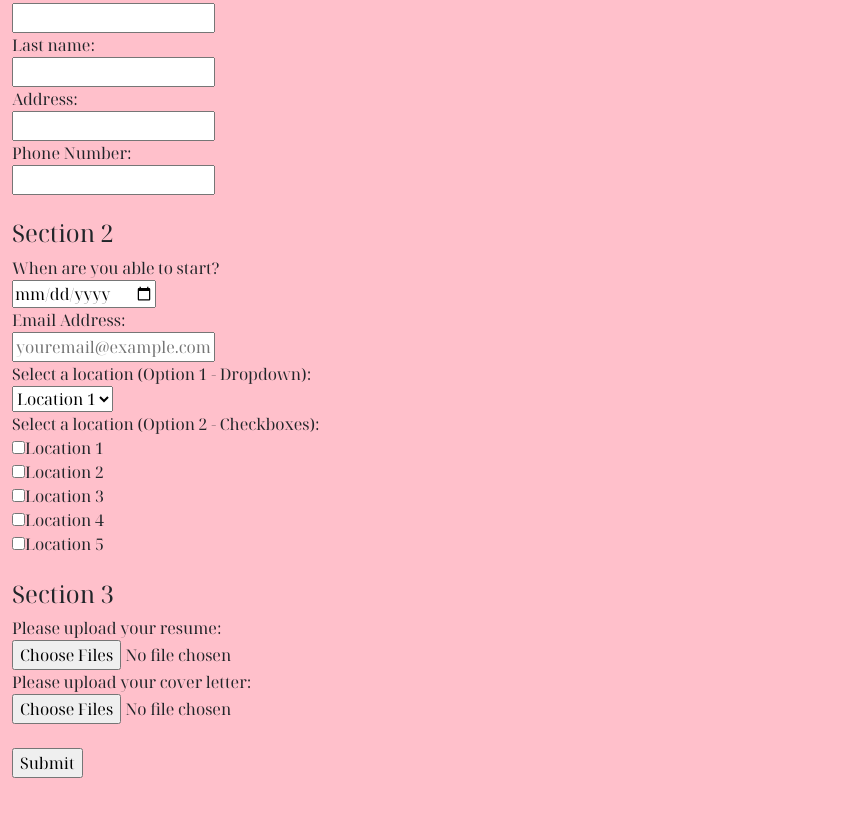
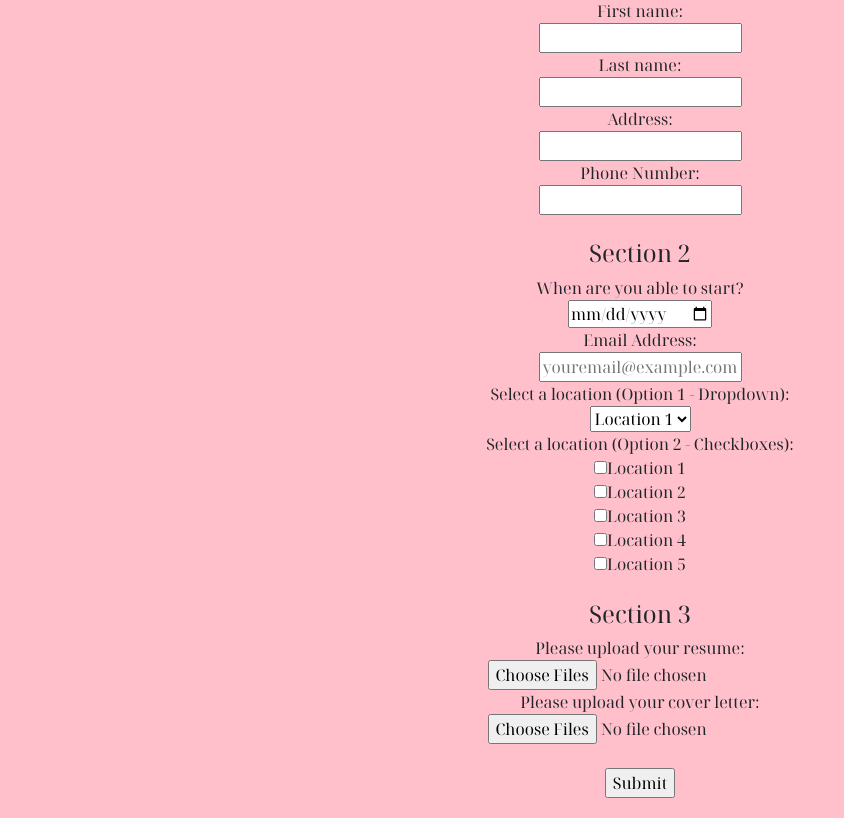
Before and after one commit to lesleec92/TestForm, a plain HTML site: page index.html in a window 1280 px wide. Shown: the part 114-932 px from the top of the page, without its empty margins (0-844 px from the left). Before the commit the page ends 892 px from the top, so only its background shows below. Drawn offline with nearby package versions, Linux system fonts and the light colour scheme.

Commit message:
Add files via upload

```diff
--- a/applicationstyle.css
+++ b/applicationstyle.css
@@ -3,4 +3,11 @@
 body {
   background-color: pink;
   font-family: 'Noto Serif Display', serif;
+  margin: 0px;
+  text-align: center;
 }
+
+.container-fluid {
+  margin-top: 20px;
+  margin-bottom: 20px;
+}
```
